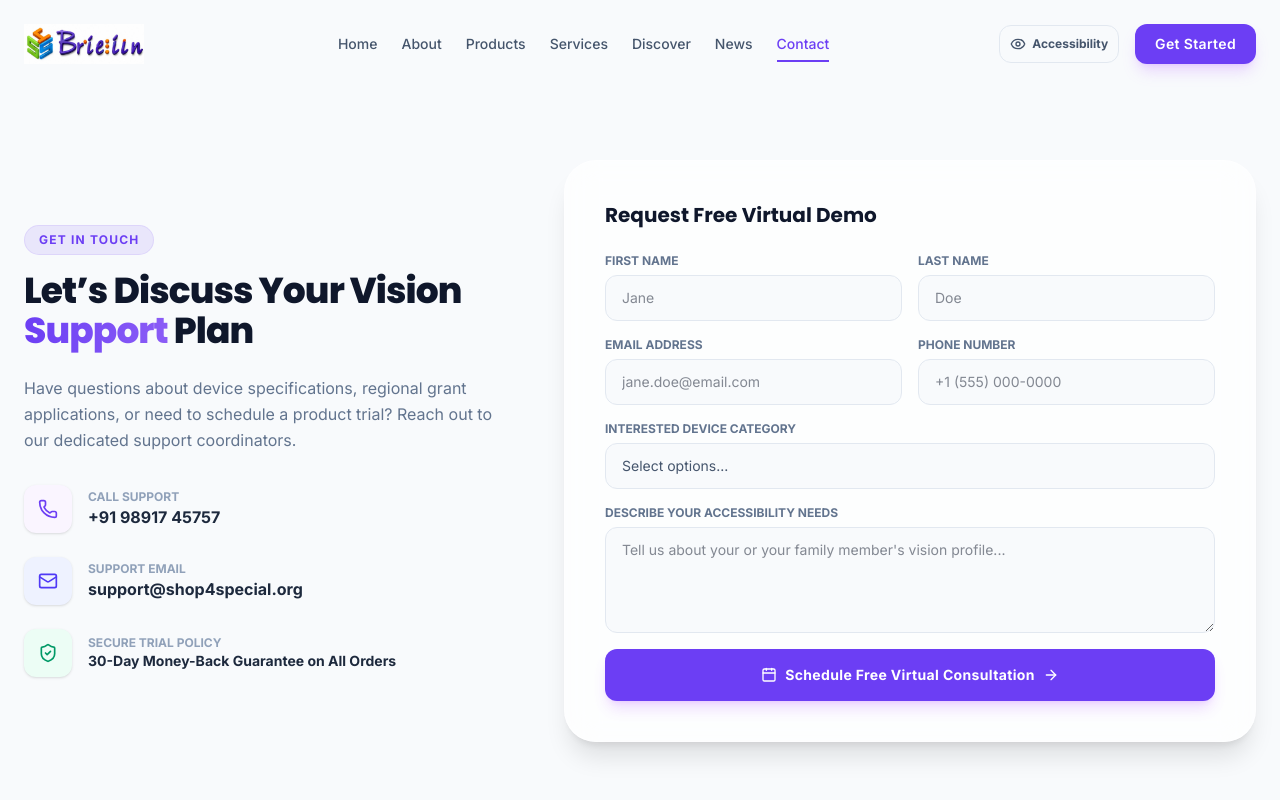
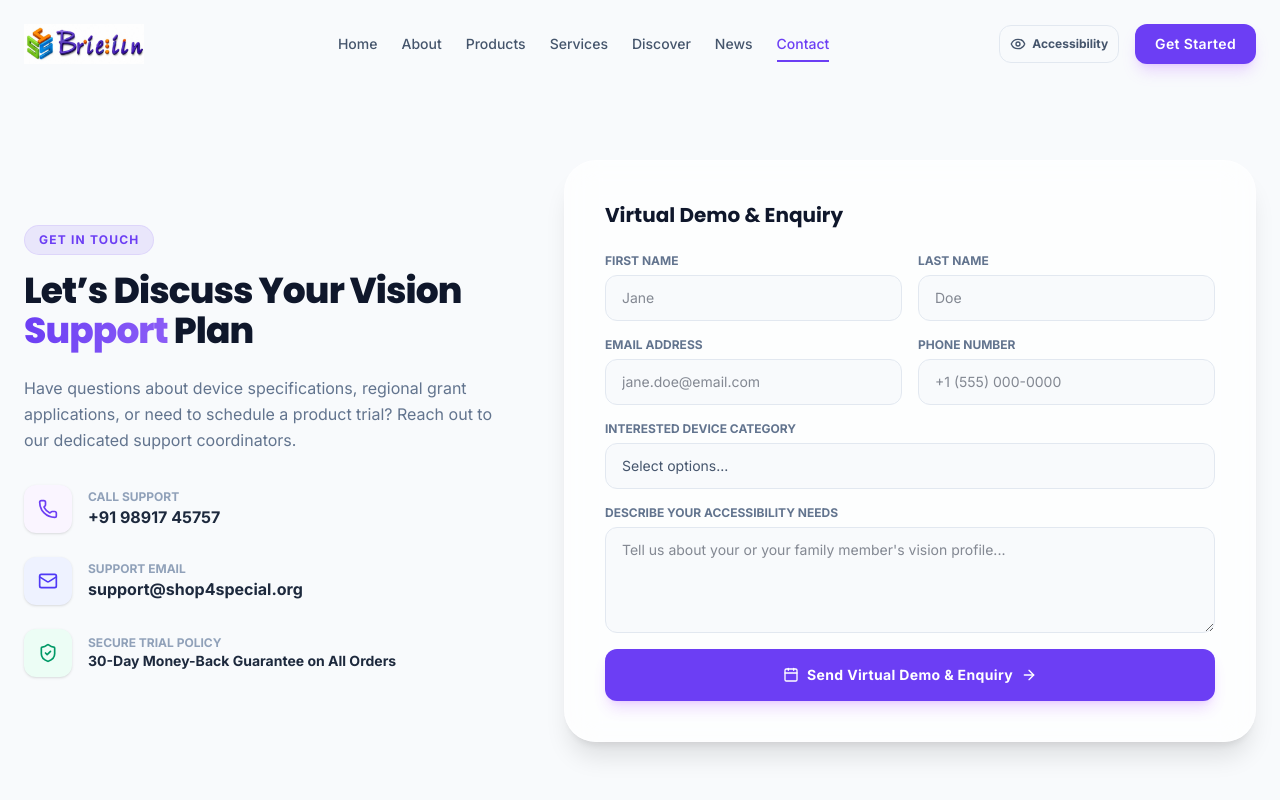
Before and after one commit to choudharychirag804-eng/low-vision-homepage, a Next.js app: page /contact in a window 1280 px wide. Shown: the top 800 px of the page. Built offline with nearby package versions, Linux system fonts and the light colour scheme.

Commit message:
Update Contact page to reflect unified Virtual Demo & Enquiry naming

```diff
--- a/src/app/contact/page.tsx
+++ b/src/app/contact/page.tsx
@@ -116,7 +116,7 @@ export default function ContactPage() {
           <div className="lg:col-span-7">
             <div className="glass-panel p-8 md:p-10 rounded-[2rem] shadow-xl border border-white/80">
               <h4 className="text-xl font-bold font-display text-slate-900 mb-6">
-                Request Free Virtual Demo
+                Virtual Demo & Enquiry
               </h4>
               <form onSubmit={handleFormSubmit} className="space-y-4">
                 {formErrors && (
@@ -214,12 +214,12 @@ export default function ContactPage() {
                   {isScheduling ? (
                     <>
                       <div className="w-5 h-5 rounded-full border-2 border-white border-t-transparent animate-spin" />
-                      Scheduling Consultation...
+                      Sending Enquiry...
                     </>
                   ) : (
                     <>
                       <Calendar className="w-4 h-4" />
-                      Schedule Free Virtual Consultation
+                      Send Virtual Demo & Enquiry
                       <ArrowRight className="w-4 h-4 group-hover:translate-x-0.5 transition-transform" />
                     </>
                   )}
@@ -250,15 +250,15 @@ export default function ContactPage() {
                 </div>
 
                 <h4 className="text-2xl font-bold font-display text-slate-950">
-                  Consultation Confirmed!
+                  Enquiry Confirmed!
                 </h4>
 
                 <p className="text-sm text-slate-500 leading-relaxed">
-                  Hi <span className="font-bold text-slate-800">{formData.firstName}</span>, your virtual consultation has been scheduled successfully. We've sent a link and details to <span className="font-bold text-slate-800">{formData.email}</span>.
+                  Hi <span className="font-bold text-slate-800">{formData.firstName}</span>, your virtual demo request and enquiry has been sent successfully. We've sent a confirmation to <span className="font-bold text-slate-800">{formData.email}</span>.
                 </p>
 
                 <div className="w-full bg-slate-50 rounded-2xl p-4 border border-slate-100/50 flex flex-col gap-2 text-left text-xs text-slate-600 font-medium">
-                  <p><span className="text-slate-400">Date/Time:</span> Will confirm via email shortly</p>
+                  <p><span className="text-slate-400">Status:</span> Sent to admin@shop4specials.com</p>
                   <p><span className="text-slate-400">Contact Phone:</span> {formData.phone}</p>
                   {formData.category && <p><span className="text-slate-400">Device Category:</span> {formData.category}</p>}
                 </div>
```
